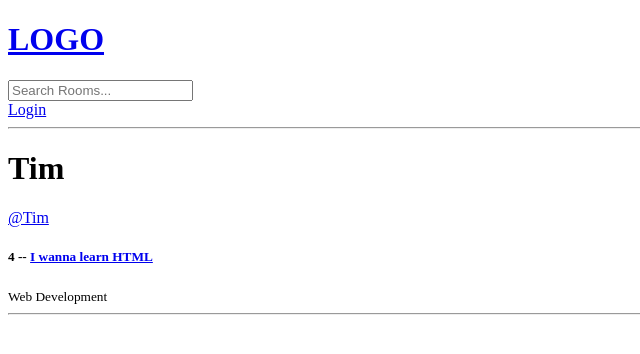
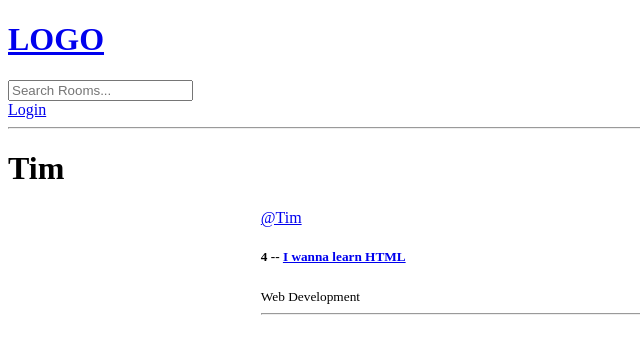
Before and after one commit to ooooo5h/20220227_django_7hour_course, a Django app: page /profile/2/ in a window 1280 px wide. Shown: the top 354 px of the page, without its empty margins (0-640 px from the left). Run offline with Django 4.2, Linux system fonts and the light colour scheme; data comes from the database, SQL or seed files in the repository.

Commit message:
프로필 구역 나눔

```diff
--- a/base/templates/base/profile.html
+++ b/base/templates/base/profile.html
@@ -1,9 +1,16 @@
 {% extends 'main.html' %}
 
 {% block content %}
+
+<style>
+    .profile-container{
+        display : grid;
+        grid-template-columns : 1fr 3fr 1fr;
+    }
+</style>
 <h1>{{user.username}}</h1>
 
-<div>
+<div class="profile-container">
     <div>
 
     </div>
```
